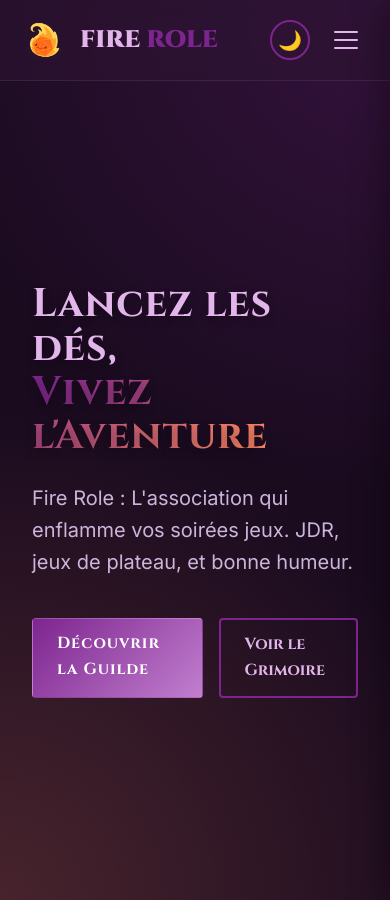
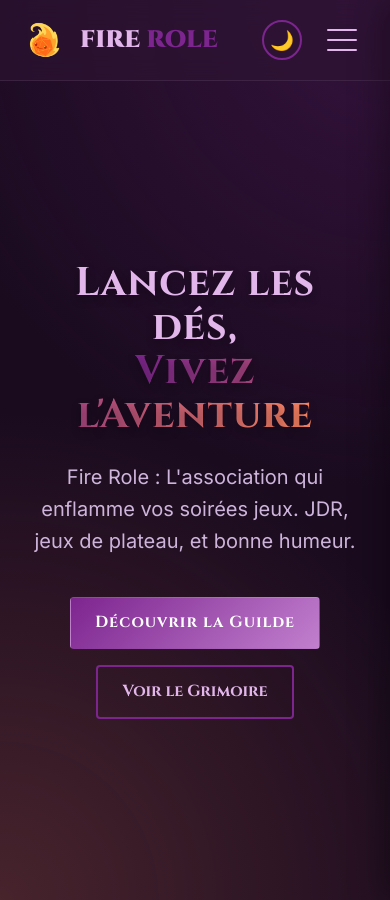
Before and after one commit to fire-role/fire-role.github.io, a Jekyll site: the page built from index.html, in a window 390 px wide and 900 px high. Built offline with Jekyll 4.4.1, drawn with Linux system fonts in a browser that asks for light colours; some of the changed text lies outside the part shown.

Commit message:
WIP on antigravity

```diff
--- a/_layouts/activity.html
+++ b/_layouts/activity.html
@@ -36,8 +36,8 @@
                 </div>
             </div>
         </div>
+        <div class="menu-overlay" id="menu-overlay"></div>
     </header>
-    <div class="menu-overlay" id="menu-overlay"></div>
 
     <main class="container page-content">
         <div class="activity-layout">
--- a/index.html
+++ b/index.html
@@ -43,8 +43,8 @@
                 </div>
             </div>
         </div>
+        <div class="menu-overlay" id="menu-overlay"></div>
     </header>
-    <div class="menu-overlay" id="menu-overlay"></div>
 
     <main>
         <section id="home" class="hero">
@@ -70,6 +70,7 @@
                             <img src="{{ activity.icon }}" alt="{{ activity.title }} icon" class="card-icon">
                             <h3>{{ activity.title }}</h3>
                             <p>{{ activity.description }}</p>
+                            <span class="card-more">Cliquez pour en savoir plus</span>
                         </div>
                     </a>
                     {% endfor %}
--- a/style.css
+++ b/style.css
@@ -47,6 +47,10 @@
 body {
     font-family: var(--font-body);
     background-color: var(--bg-main);
+    background-image: var(--hero-gradient);
+    background-attachment: fixed;
+    background-size: cover;
+    background-repeat: no-repeat;
     color: var(--text-main);
     line-height: 1.6;
     overflow-x: hidden;
@@ -185,9 +189,9 @@
     width: 100vw;
     height: 100vh;
     background: rgba(10, 5, 13, 0.5);
-    backdrop-filter: blur(4px);
-    -webkit-backdrop-filter: blur(4px);
-    z-index: 1000;
+    backdrop-filter: blur(6px);
+    -webkit-backdrop-filter: blur(6px);
+    z-index: 990;
     opacity: 0;
     pointer-events: none;
     transition: opacity 0.3s ease;
@@ -271,7 +275,6 @@
     left: 0;
     width: 100%;
     height: 100%;
-    background: var(--hero-gradient);
     z-index: -1;
 }
 
@@ -566,6 +569,23 @@
     box-shadow: 0 10px 30px -10px var(--primary);
 }
 
+.card-more {
+    display: block;
+    margin-top: 1.25rem;
+    font-size: 0.85rem;
+    color: var(--secondary);
+    font-weight: 600;
+    text-transform: uppercase;
+    letter-spacing: 1.5px;
+    transition: color 0.3s ease, transform 0.3s ease, text-shadow 0.3s ease;
+}
+
+.card-link:hover .card-more {
+    color: var(--primary-glow);
+    text-shadow: 0 0 8px var(--primary-glow);
+    transform: translateY(-2px);
+}
+
 /* Activity Detail Page */
 .page-content {
     padding-top: 100px;
@@ -789,6 +809,27 @@
         font-size: 2.5rem;
     }
 
+    .hero {
+        justify-content: center;
+        text-align: center;
+        min-height: 100vh;
+    }
+
+    .hero-content {
+        display: flex;
+        flex-direction: column;
+        align-items: center;
+        text-align: center;
+        width: 100%;
+    }
+
+    .hero-actions {
+        justify-content: center;
+        width: 100%;
+        flex-wrap: wrap;
+        gap: 1rem;
+    }
+
     .header-content {
         flex-direction: row;
         justify-content: space-between;
@@ -806,38 +847,39 @@
         background: none;
         border: none;
         cursor: pointer;
-        width: 40px;
-        height: 40px;
+        width: 48px;
+        height: 48px;
         position: relative;
         z-index: 1002;
         flex-direction: column;
         justify-content: center;
         align-items: center;
-        gap: 6px;
+        gap: 8px;
         padding: 0;
     }
 
     .menu-toggle-btn .bar {
         display: block;
-        width: 24px;
+        width: 30px;
         height: 2px;
         background-color: var(--text-main);
-        transition: transform 0.3s cubic-bezier(0.4, 0, 0.2, 1), opacity 0.3s ease, background-color 0.3s ease;
+        transition: transform 0.4s cubic-bezier(0.4, 0, 0.2, 1), opacity 0.4s ease, background-color 0.4s ease;
         border-radius: 2px;
     }
 
     /* Morph hamburger to "X" */
     .menu-toggle-btn.active .bar:nth-child(1) {
-        transform: translateY(8px) rotate(45deg);
+        transform: translateY(10px) rotate(45deg);
         background-color: var(--primary);
     }
 
     .menu-toggle-btn.active .bar:nth-child(2) {
         opacity: 0;
+        transform: translateX(10px);
     }
 
     .menu-toggle-btn.active .bar:nth-child(3) {
-        transform: translateY(-8px) rotate(-45deg);
+        transform: translateY(-10px) rotate(-45deg);
         background-color: var(--primary);
     }
 
@@ -845,23 +887,21 @@
         position: fixed;
         top: 0;
         right: 0;
-        width: 300px;
-        max-width: 80vw;
+        width: 320px;
+        max-width: 85vw;
         height: 100vh;
-        background: var(--bg-card);
-        backdrop-filter: blur(20px);
-        -webkit-backdrop-filter: blur(20px);
+        background: var(--bg-main);
         border-left: 1px solid var(--glass-border);
         box-shadow: -10px 0 30px rgba(0, 0, 0, 0.3);
         display: flex;
         flex-direction: column;
         justify-content: flex-start;
         align-items: center;
-        padding: 100px 2rem 2rem 2rem;
-        gap: 2rem;
+        padding: 120px 2.5rem 3rem 2.5rem;
+        gap: 3rem;
         z-index: 1001;
         transform: translateX(100%);
-        transition: transform 0.4s cubic-bezier(0.4, 0, 0.2, 1);
+        transition: transform 0.5s cubic-bezier(0.4, 0, 0.2, 1);
         margin-top: 0;
         flex-wrap: nowrap;
     }
@@ -877,14 +917,24 @@
 
     .nav-links li a {
         display: block;
-        font-size: 1.25rem;
-        padding: 0.5rem 0;
+        font-size: 1.5rem;
+        font-weight: 500;
+        padding: 1rem 0;
+        letter-spacing: 1px;
+        transition: color 0.3s ease, letter-spacing 0.3s ease, text-shadow 0.3s ease;
+    }
+
+    .nav-links li a:hover {
+        letter-spacing: 3px;
     }
 
     .nav-links .btn-primary {
-        margin-top: 1rem;
-        width: auto;
-        display: inline-block;
+        margin-top: 2rem;
+        width: 100%;
+        display: block;
+        padding: 1.2rem;
+        font-size: 1.2rem;
+        border-radius: 50px;
     }
 
     .footer-content {
```
